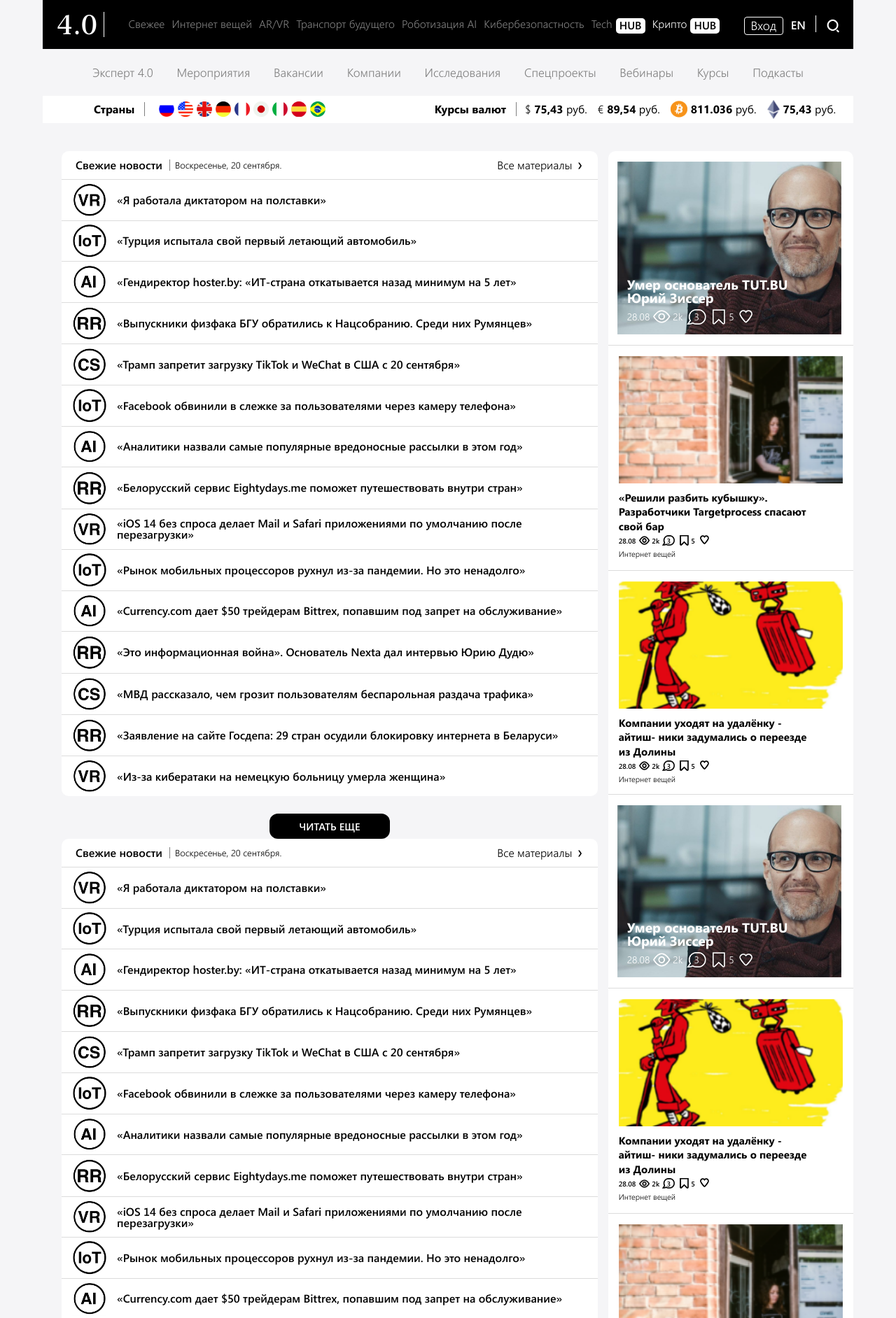
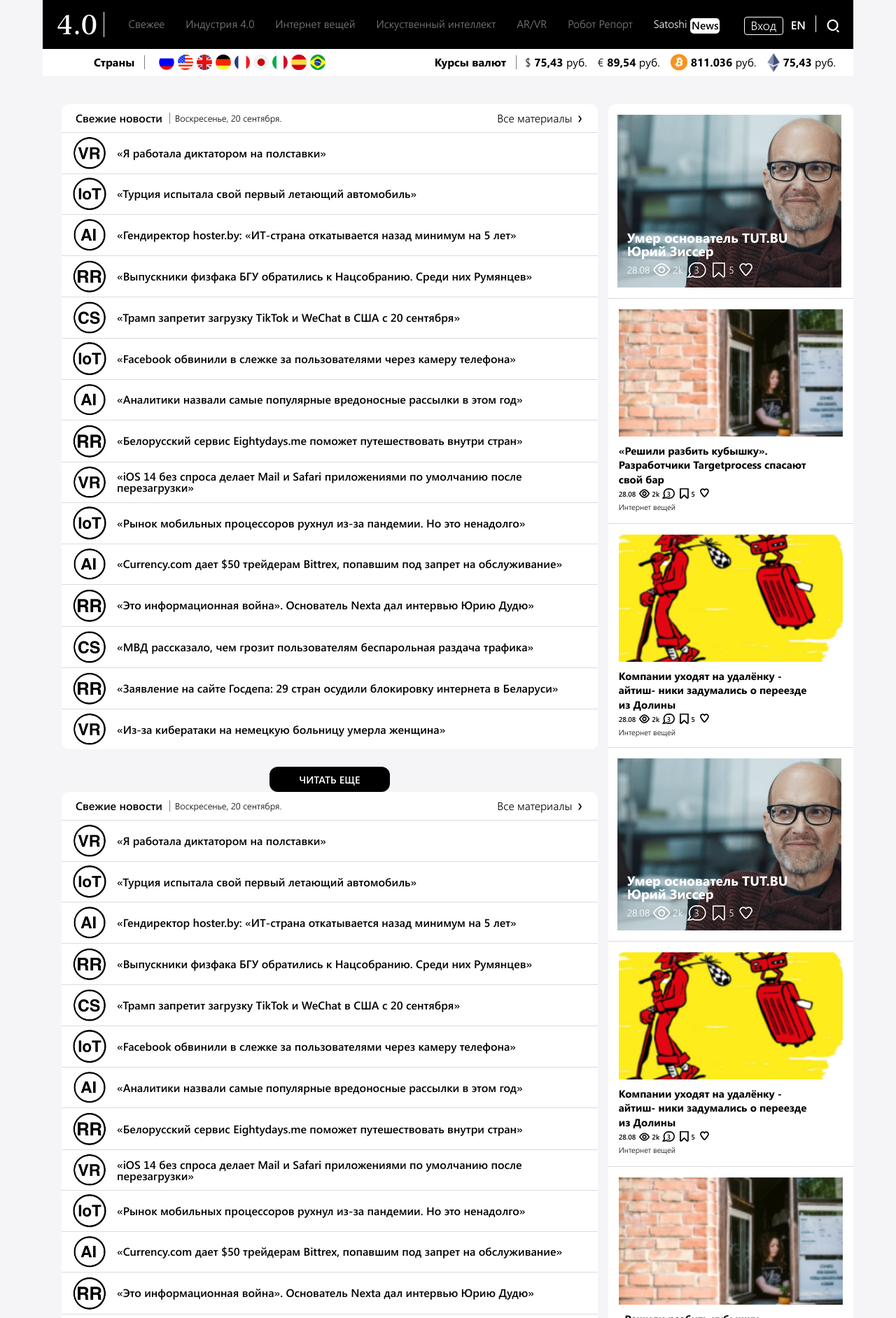
Before and after one commit to nmaslov255/industry, a Django app: page / in a window 1280 px wide. Shown: the top 1884 px of the page at 70% size. Run offline with Django 3.2, Linux system fonts and the light colour scheme; some libraries are stand-ins or nearby versions; some web fonts are replaced.

Commit message:
remove menu section & upd header section

```diff
--- a/industry/static/css/main.css
+++ b/industry/static/css/main.css
@@ -670,7 +670,7 @@
     margin-right: 6px;
   }
   .top__hub {
-    height: 19px;
+    height: 16px;
     width: 33px;
     font-size: 13px;
   }
--- a/industry/templates/base.html
+++ b/industry/templates/base.html
@@ -40,37 +40,32 @@
                         </li>
                         <li>
                             <a href="#" class="disabled">
+                                Индустрия 4.0
+                            </a>
+                        </li>
+                        <li>
+                            <a href="#" class="disabled">
                                 Интернет вещей
                             </a>
                         </li>
                         <li>
                             <a href="#" class="disabled">
-                                 AR/VR
+                                Искуственный интеллект
                             </a>
                         </li>
                         <li>
                             <a href="#" class="disabled">
-                                Транспорт будущего
+                                AR/VR
                             </a>
                         </li>
                         <li>
                             <a href="#" class="disabled">
-                                 Роботизация AI
-                            </a>
-                        </li>
-                        <li>
-                            <a href="#" class="disabled">
-                                 Кибербезопастность
-                            </a>
-                        </li>
-                        <li>
-                            <a href="#" class="disabled">
-                                 Tech <div class="top__hub">HUB</div>
+                                Робот Репорт
                             </a>
                         </li>
                         <li>
                             <a href="{% url 'main:crypto' %}">
-                                 Крипто <div class="top__hub">HUB</div>
+                                Satoshi<div class="top__hub">News</div>
                             </a>
                         </li>
                     </ul>
@@ -103,142 +98,37 @@
                     </li>
                     <li>
                         <a href="#" class="disabled">
+                            Индустрия 4.0
+                        </a>
+                    </li>
+                    <li>
+                        <a href="#" class="disabled">
                             Интернет вещей
                         </a>
                     </li>
                     <li>
                         <a href="#" class="disabled">
-                             AR/VR
+                            Искуственный интеллект
                         </a>
                     </li>
                     <li>
                         <a href="#" class="disabled">
-                            Транспорт будущего
+                            AR/VR
                         </a>
                     </li>
                     <li>
                         <a href="#" class="disabled">
-                             Роботизация AI
-                        </a>
-                    </li>
-                    <li>
-                        <a href="#" class="disabled">
-                             Кибербезопастность
-                        </a>
-                    </li>
-                    <li>
-                        <a href="#" class="disabled">
-                             Tech <div class="top__hub">HUB</div>
+                            Робот Репорт
                         </a>
                     </li>
                     <li>
                         <a href="{% url 'main:crypto' %}">
-                             Крипто <div class="top__hub">HUB</div>
+                            Satoshi<div class="top__hub">News</div>
                         </a>
                     </li>
                 </ul>
-                <ul class="burger__list">
-                        <li>
-                            <a href="#" class="disabled">
-                                Эксперт 4.0
-                            </a>
-                        </li>
-                        <li>
-                            <a href="#" class="disabled">
-                                Мероприятия
-                            </a>
-                        </li>
-                        <li>
-                            <a href="#" class="disabled">
-                                Вакансии
-                            </a>
-                        </li>
-                        <li>
-                            <a href="#" class="disabled">
-                                Компании
-                            </a>
-                        </li>
-                        <li>
-                            <a href="#" class="disabled">
-                                Исследования
-                            </a>
-                        </li>
-                        <li>
-                            <a href="#" class="disabled">
-                                Спецпроекты
-                            </a>
-                        </li>
-                        <li>
-                            <a href="#" class="disabled">
-                                Вебинары
-                            </a>
-                        </li>
-                        <li>
-                            <a href="#" class="disabled">
-                                Курсы
-                            </a>
-                        </li>
-                        <li>
-                            <a href="#" class="disabled">
-                                Подкасты
-                            </a>
-                        </li>
-                    </ul>
             </div>
         </div>
-        <section class="menu" id="menu">
-            <div class="container">
-                <div class="menu__box d-flex">
-                    <ul class="d-flex">
-                        <li>
-                            <a href="#" class="disabled">
-                                Эксперт 4.0
-                            </a>
-                        </li>
-                        <li>
-                            <a href="#" class="disabled">
-                                Мероприятия
-                            </a>
-                        </li>
-                        <li>
-                            <a href="#" class="disabled">
-                                Вакансии
-                            </a>
-                        </li>
-                        <li>
-                            <a href="#" class="disabled">
-                                Компании
-                            </a>
-                        </li>
-                        <li>
-                            <a href="#" class="disabled">
-                                Исследования
-                            </a>
-                        </li>
-                        <li>
-                            <a href="#" class="disabled">
-                                Спецпроекты
-                            </a>
-                        </li>
-                        <li>
-                            <a href="#" class="disabled">
-                                Вебинары
-                            </a>
-                        </li>
-                        <li>
-                            <a href="#" class="disabled">
-                                Курсы
-                            </a>
-                        </li>
-                        <li>
-                            <a href="#" class="disabled">
-                                Подкасты
-                            </a>
-                        </li>
-                    </ul>
-                </div>
-            </div>
-        </section>
         <section class="info" id="info">
             <div class="container">
                 <div class="info__box d-flex">
```
